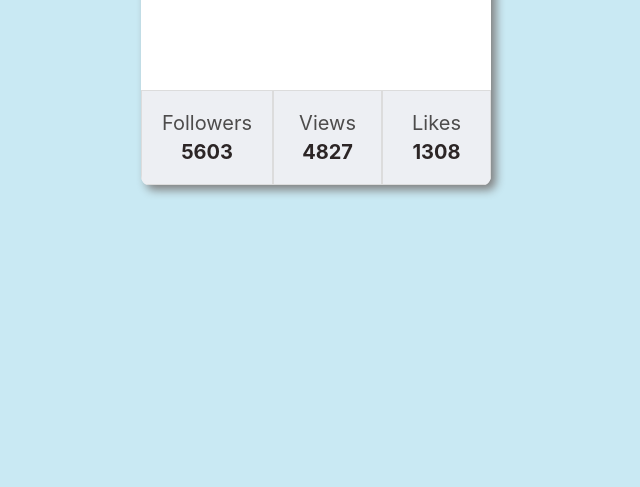
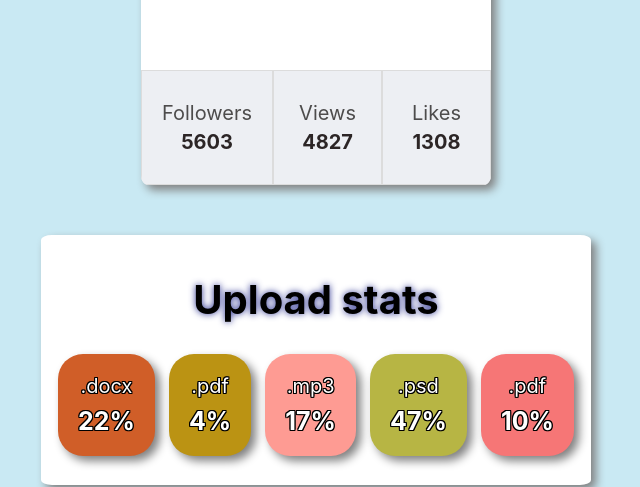
Before and after one commit to latikaann/goit-react-hw-01-components, a React (Create React App) app: page / in a window 1280 px wide. Shown: the part 323-810 px from the top of the page, without its empty margins (324-964 px from the left). Built offline with nearby package versions, Linux system fonts and the light colour scheme.

Commit message:
statistic ready

```diff
--- a/package.json
+++ b/package.json
@@ -8,6 +8,7 @@
     "@testing-library/react": "^12.1.4",
     "@testing-library/user-event": "^13.5.0",
     "modern-normalize": "^1.1.0",
+    "prop-types": "^15.8.1",
     "react": "^18.1.0",
     "react-dom": "^18.1.0",
     "react-scripts": "5.0.1",
--- a/src/components/App.jsx
+++ b/src/components/App.jsx
@@ -1,9 +1,20 @@
 import { Profile } from "./Profile/Profile";
+import user from '../components/Profile/user.json';
+import { Statistics } from "./Statistics/Statistics";
+import data from '../components/Statistics/data.json';
 
 export const App = () => {
   return (
     <div>
-      <Profile/>
+      <Profile
+        username={user.username}
+        tag={user.tag}
+        location={user.location}
+        avatar={user.avatar}
+        stats={user.stats}
+      />
+     <Statistics title="Upload stats" stats={data} />
+     <Statistics stats={data} />
     </div>
   );
 };
--- a/src/components/Profile/Profile.jsx
+++ b/src/components/Profile/Profile.jsx
@@ -1,32 +1,48 @@
-import user from '../Profile/user.json';
+import PropTypes from 'prop-types'; // ES6
 import css from './Profile.module.css';
 
-export const Profile = () => {
+
+
+export const Profile = ({avatar, location, tag, username, stats}) => {
+    const {followers, views, likes} = stats;
+
+
     return <div className={css.profile}>
     <div className={css.description}>
       <img
-        src={user.avatar}
+        src={avatar}
         alt="User avatar"
         className={css.avatar}
       />
-      <p className={css.name}>{user.username}</p>
-      <p className={css.tag}>@{user.tag}</p>
-      <p className={css.location}>{user.location}</p>
+      <p className={css.name}>{username}</p>
+      <p className={css.tag}>@{tag}</p>
+      <p className={css.location}>{location}</p>
     </div>
 
     <ul className={css.stats}>
       <li>
         <span className={css.label}>Followers</span>
-        <span className={css.quantity}>{user.stats.followers}</span>
+        <span className={css.quantity}>{followers}</span>
       </li>
       <li>
         <span className={css.label}>Views</span>
-        <span className={css.quantity}>{user.stats.views}</span>
+        <span className={css.quantity}>{views}</span>
       </li>
       <li>
         <span className={css.label}>Likes</span>
-        <span className={css.quantity}>{user.stats.likes}</span>
+        <span className={css.quantity}>{likes}</span>
       </li>
     </ul>
   </div>
 }
+
+Profile.propTypes = {
+    avatar: PropTypes.string.isRequired,
+    location: PropTypes.string.isRequired,
+    tag: PropTypes.string.isRequired,
+    username: PropTypes.string.isRequired,
+    stats: PropTypes.exact(
+        {followers: PropTypes.number.isRequired,
+        views: PropTypes.number.isRequired,
+        likes: PropTypes.number.isRequired}),
+}
--- a/src/components/Profile/Profile.module.css
+++ b/src/components/Profile/Profile.module.css
@@ -7,6 +7,7 @@
     width: 350px;
     height: 500px;
     margin: auto;
+    margin-bottom: 50px;
 
     border-radius: 2%;
     background-color: white;
@@ -50,7 +51,7 @@
   }
 
   .stats li {
-    padding: 20px;
+    padding: 30px 20px;
     width: 100%;
     display: flex;
     flex-wrap: wrap;
--- /dev/null
+++ b/src/components/Statistics/Statistics.jsx
@@ -0,0 +1,28 @@
+import PropTypes from 'prop-types'; // ES6
+import css from './Statistics.module.css';
+import {getRandomHexColor} from '../../randomColor';
+
+
+export const Statistics = ({title, stats}) => {
+
+    return <section className={css.statistics}>
+
+    {title !== undefined && <h2 className={css.title}>{title}</h2>}
+
+    <ul className={css.statList}> {stats.map(({ id, label, percentage }) => (
+      <li key={id} className={css.item} style={{ backgroundColor: getRandomHexColor() }}>
+        <span className={css.label}>{label}</span>
+        <span className={css.percentage}>{percentage}%</span>
+      </li>))}
+    </ul>
+  </section>
+}
+
+
+Statistics.propTypes = {
+  title: PropTypes.string,
+  stats: PropTypes.arrayOf(PropTypes.exact(
+      {id: PropTypes.string.isRequired,
+        label: PropTypes.string.isRequired,
+        percentage: PropTypes.number.isRequired})),
+}
--- /dev/null
+++ b/src/components/Statistics/Statistics.module.css
@@ -0,0 +1,51 @@
+.statistics {
+    margin-bottom: 20px;
+    margin-left: auto;
+    margin-right: auto;
+    width: 550px;
+    height: 250px;
+
+    display: flex;
+    flex-direction: column;
+    justify-content: center;
+
+    background-color: white;
+    box-shadow:5px 5px 10px #808080;
+    border-radius: 2%;
+
+}
+.title {
+   padding: 20px;
+    text-align: center;
+    font-size: 40px;
+    text-shadow: 0px 0px 7px #282f8f;
+}
+.statList {
+    display: flex;
+    justify-content: space-around;
+    padding: 10px;
+}
+.item {
+    padding: 20px;
+    /* width: 100%; */
+    display: flex;
+    flex-direction: column;
+    align-items: center;
+    gap: 8px;
+
+    border-radius: 25px;
+    box-shadow:5px 5px 10px #808080;
+
+}
+.label {
+    font-weight: 400;
+    font-size: 20px;
+    color: white;
+    text-shadow:0px 1px 0 rgb(0,0,0),0px -1px 0 rgb(0,0,0),1px 0px 0 rgb(0,0,0),-1px 0px 0 rgb(0,0,0),1px 1px 0 rgb(0,0,0),1px -1px 0 rgb(0,0,0),-1px 1px 0 rgb(0,0,0),-1px -1px 0 rgb(0,0,0);
+}
+.percentage {
+    font-weight: 700;
+    font-size: 25px;
+    color: white;
+    text-shadow:0px 1px 0 rgb(0,0,0),0px -1px 0 rgb(0,0,0),1px 0px 0 rgb(0,0,0),-1px 0px 0 rgb(0,0,0),1px 1px 0 rgb(0,0,0),1px -1px 0 rgb(0,0,0),-1px 1px 0 rgb(0,0,0),-1px -1px 0 rgb(0,0,0);
+}
--- /dev/null
+++ b/src/randomColor.js
@@ -0,0 +1,5 @@
+export function getRandomHexColor() {
+    return `#${Math.floor(Math.random() * 16777215)
+      .toString(16)
+      .padStart(6, 0)}`;
+  }
```
Also changed, not shown: 1 other file (tests, documents, lock files or other folders).
